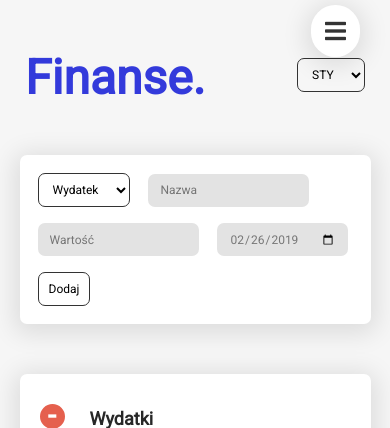
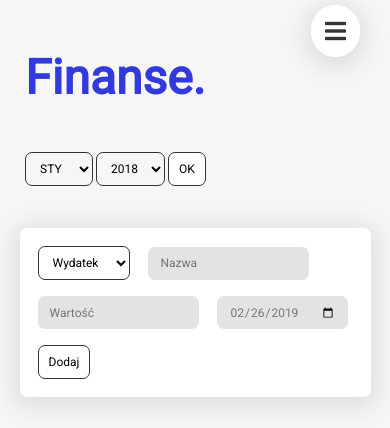
Before and after one commit to TSC-Apps/homeBrain, a Flask app: page / in a window 390 px wide; the page is wider, and only the part inside the window is pictured. Shown: the part 50-478 px from the top of that part. Run offline with Flask 2, Linux system fonts and the light colour scheme; the visitor is signed in with stand-in values (Sample User, id 1); data that the repository does not hold is empty; style sheets or scripts are compiled from the project's sources.

Commit message:
Month and year select

```diff
--- a/static/css/main.css
+++ b/static/css/main.css
@@ -57,11 +57,22 @@ select {
   height: 34px;
 }
 
-.select-months {
+.select-date {
   position: absolute;
-  right: 0;
   top: 8px;
   background-color: #F6F6F6;
+}
+
+.select-months {
+  right: 130px;
+}
+
+.select-years {
+  right: 50px;
+}
+
+.select-accept {
+  right: 0;
 }
 
 .btn {
--- a/static/css/media.css
+++ b/static/css/media.css
@@ -2,6 +2,13 @@
   table {
     border-collapse: separate;
     border-spacing: 0.1em 0.1em;
+  }
+
+  .select-date {
+    position: relative;
+    left: 25px;
+    right: 0;
+    margin: -50px auto 50px auto;
   }
 }
 @media only screen and (max-width: 767px) {
@@ -18,12 +25,20 @@
   }
 }
 @media only screen and (max-width: 904px) {
+  .select-months {
+    right: 155px;
+  }
+
+  .select-years {
+    right: 75px;
+  }
+
+  .select-accept {
+    right: 25px;
+  }
+
   h2 {
     margin-left: 25px;
-  }
-
-  .select-months {
-    right: 25px;
   }
 
   .ico-content {
--- a/static/sass/main.scss
+++ b/static/sass/main.scss
@@ -56,11 +56,22 @@ select {
     height: 34px;
 }
 
-.select-months {
+.select-date {
     position: absolute;
-    right: 0;
     top: 8px;
     background-color: #F6F6F6;
+}
+
+.select-months {
+    right: 130px;
+}
+
+.select-years {
+    right: 50px;
+}
+
+.select-accept {
+    right: 0;
 }
 
 .btn {
--- a/static/sass/media.scss
+++ b/static/sass/media.scss
@@ -5,6 +5,12 @@
     table {
         border-collapse: separate;
         border-spacing: 0.1em 0.1em;
+    }
+    .select-date {
+        position: relative;
+        left: 25px;
+        right: 0;
+        margin: -50px auto 50px auto;
     }
 }
 
@@ -23,12 +29,20 @@
 }
 
 @media only screen and (max-width: 904px){
+    .select-months {
+        right: 155px;
+    }
+
+    .select-years {
+        right: 75px;
+    }
+
+    .select-accept {
+        right: 25px;
+    }
+
     h2 {
         margin-left: 25px;
-    }
-
-    .select-months {
-        right: 25px;
     }
 
     .ico-content {
--- a/templates/index.html
+++ b/templates/index.html
@@ -18,8 +18,9 @@
 
             <img src="../static/img/icon-finances.svg" alt="finances icon" class="ico-content">
             <h2 id="title-main">Finanse.</h2>
-            <select class="select-months" name="select-months">
+
             <form method="GET" action="/">
+                <select class="select-date select-months" name="select-months">
                         <option value="1">STY</option>
                         <option value="2">LUT</option>
                         <option value="3">MAR</option>
@@ -32,8 +33,16 @@
                         <option value="10">PAZ</option>
                         <option value="11">LIS</option>
                         <option value="12">GRU</option>
+                </select>
+                <select class="select-date select-years" name="select-years">
+                        <option value="1">2018</option>
+                        <option value="1">2019</option>
+                        <option value="2">2020</option>
+                        <option value="3">2021</option>
+                </select>
+
+                <button type="submit" class="btn select-date select-accept btn-add">OK</button>
             </form>
-            </select>
 
             <section class="box-horizontal" id="box-settings">
                 <form method="POST" action="/post_item">
```
Also changed, not shown: 2 other files. Lines whose indentation alone changed are shown as unchanged.
